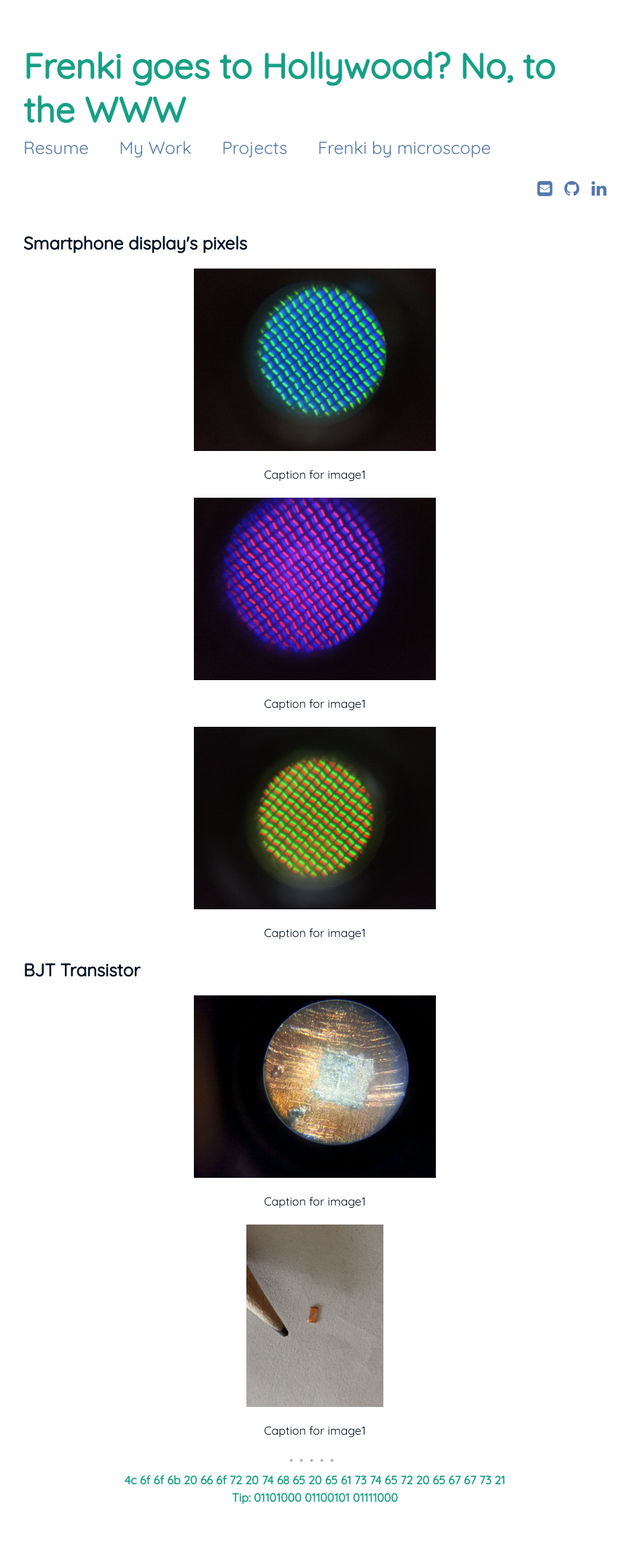
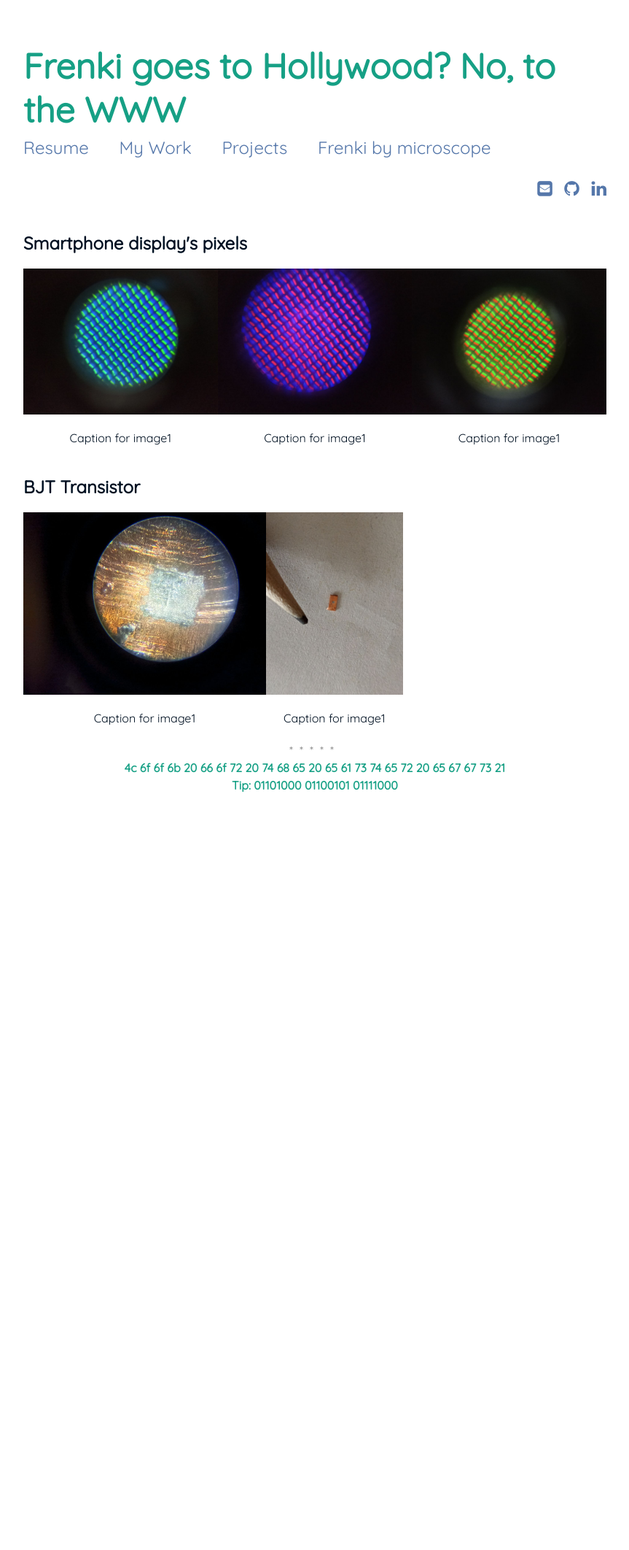
Before and after one commit to FreShq99/frenkishqepa.com, a Jekyll site: the page built from gallery.html, in a window 1280 px wide. Shown: the whole page at 73% size, without its empty margins (208-1071 px from the left). Built offline with Jekyll 4.4.1, drawn with Linux system fonts in a browser that asks for light colours; after the commit the page ends 1148 px from its top, so only the background shows below that.

Commit message:
Update main.css

```diff
--- a/assets/css/main.css
+++ b/assets/css/main.css
@@ -226,11 +226,9 @@
 
   }
 
-  Grid layout
-  .row {
+.row {
   display: flex;
 }
-
 
 .column img {
   max-height: 250px;
```
